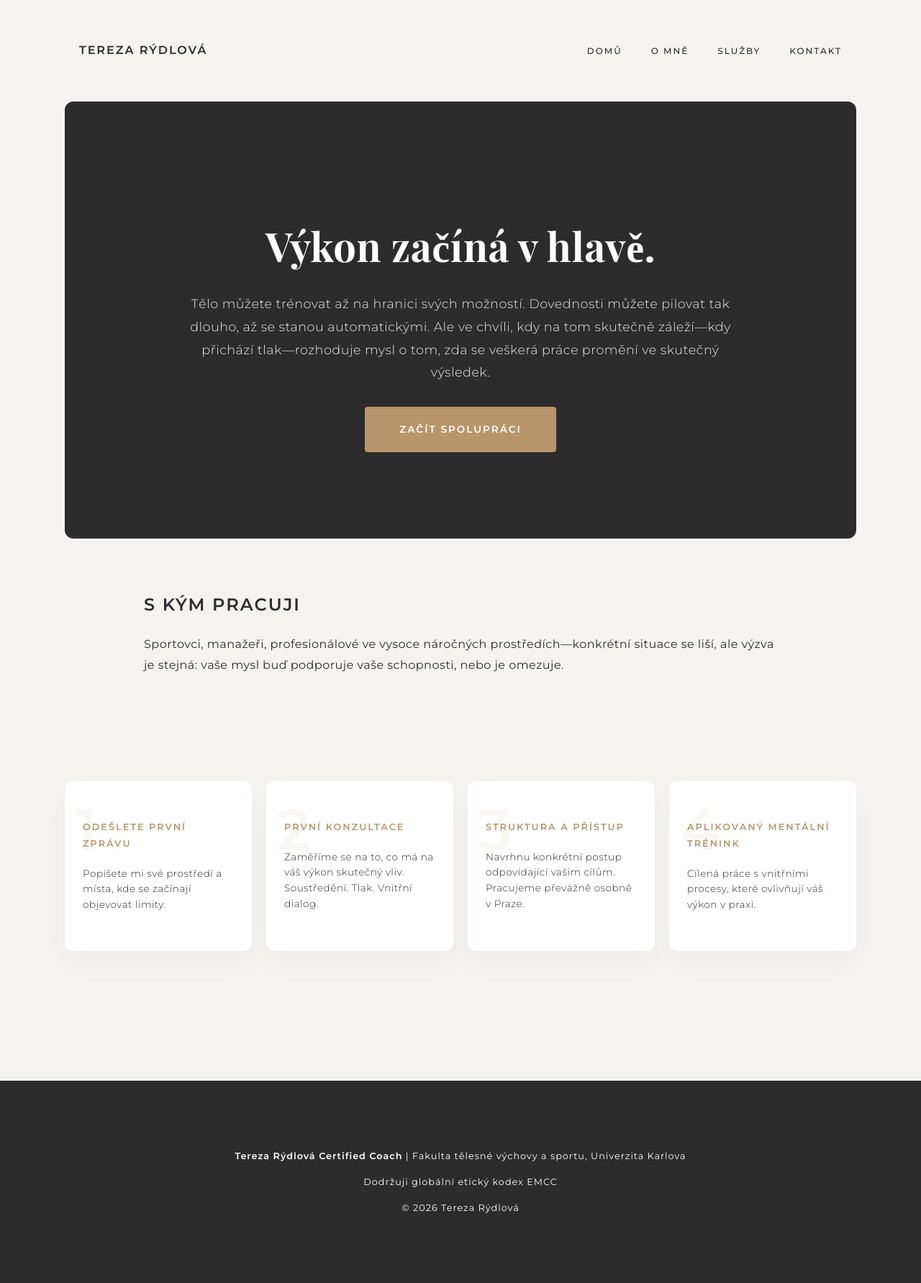
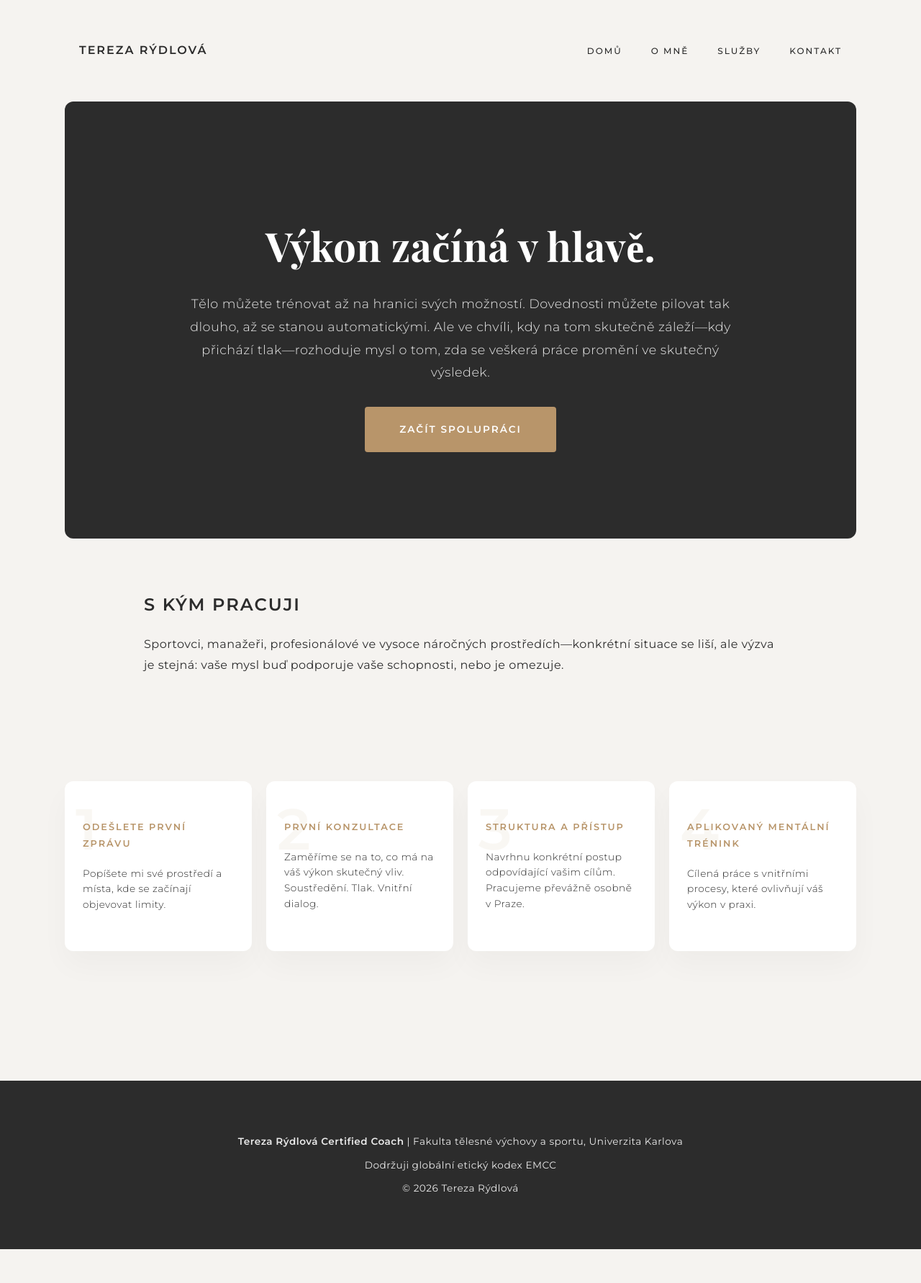
Before and after one commit to westleyovercash/tereza-rydlova, a Jekyll site: the page built from index.md, in a window 1280 px wide. Shown: the whole page at 72% size. Built offline with Jekyll 4.4.1, drawn with Linux system fonts in a browser that asks for light colours; after the commit the page ends 1735 px from its top, so only the background shows below that.

Commit message:
Update style.css

```diff
--- a/assets/css/style.css
+++ b/assets/css/style.css
@@ -153,11 +153,21 @@ main, .navbar {
 footer {
   background: var(--charcoal);
   color: white;
-  padding: 5rem 5%;
+  padding: 4rem 20px;
   text-align: center;
-  font-size: 0.8rem;
   margin-top: 100px;
-  letter-spacing: 1px;
+}
+
+.footer-content p {
+  margin: 0.5rem 0;
+  font-size: 0.85rem;
+  opacity: 0.9;
+  letter-spacing: 0.5px;
+}
+
+.footer-content strong {
+  color: white;
+  font-weight: 600;
 }
 
 @media (max-width: 1024px) {
```
